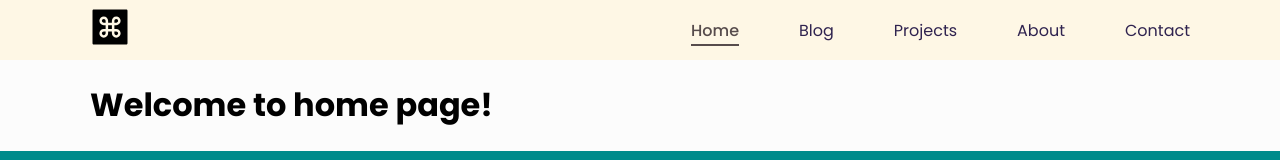
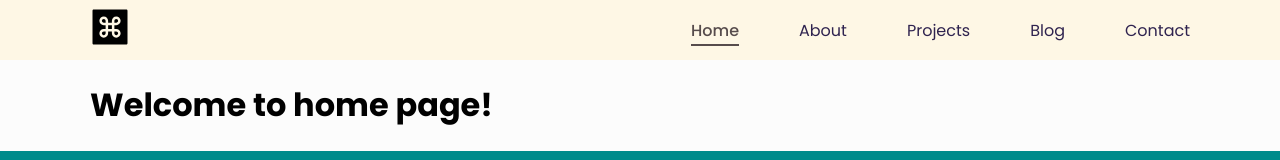
Before and after one commit to 24vishwas/react-basics, a React (Vite) app: page / in a window 1280 px wide. Shown: the top 160 px of the page. Built offline with nearby package versions, Linux system fonts and the light colour scheme.

Commit message:
first commit

```diff
--- a/src/components/Navbar/Navbar.jsx
+++ b/src/components/Navbar/Navbar.jsx
@@ -33,13 +33,14 @@ const Navbar = () => {
               <NavLink to="/" onClick={handleCloseNavbar}>Home</NavLink>
             </li>
             <li>
-              <NavLink to="/blog" onClick={handleCloseNavbar}>Blog</NavLink>
+                <NavLink to="/about" onClick={handleCloseNavbar}>About</NavLink>
+
             </li>
             <li>
               <NavLink to="/project" onClick={handleCloseNavbar}>Projects</NavLink>
             </li>
             <li>
-              <NavLink to="/about" onClick={handleCloseNavbar}>About</NavLink>
+            <NavLink to="/blog" onClick={handleCloseNavbar}>Blog</NavLink>
             </li>
             <li>
               <NavLink to="/contact" onClick={handleCloseNavbar}>Contact</NavLink>
```
